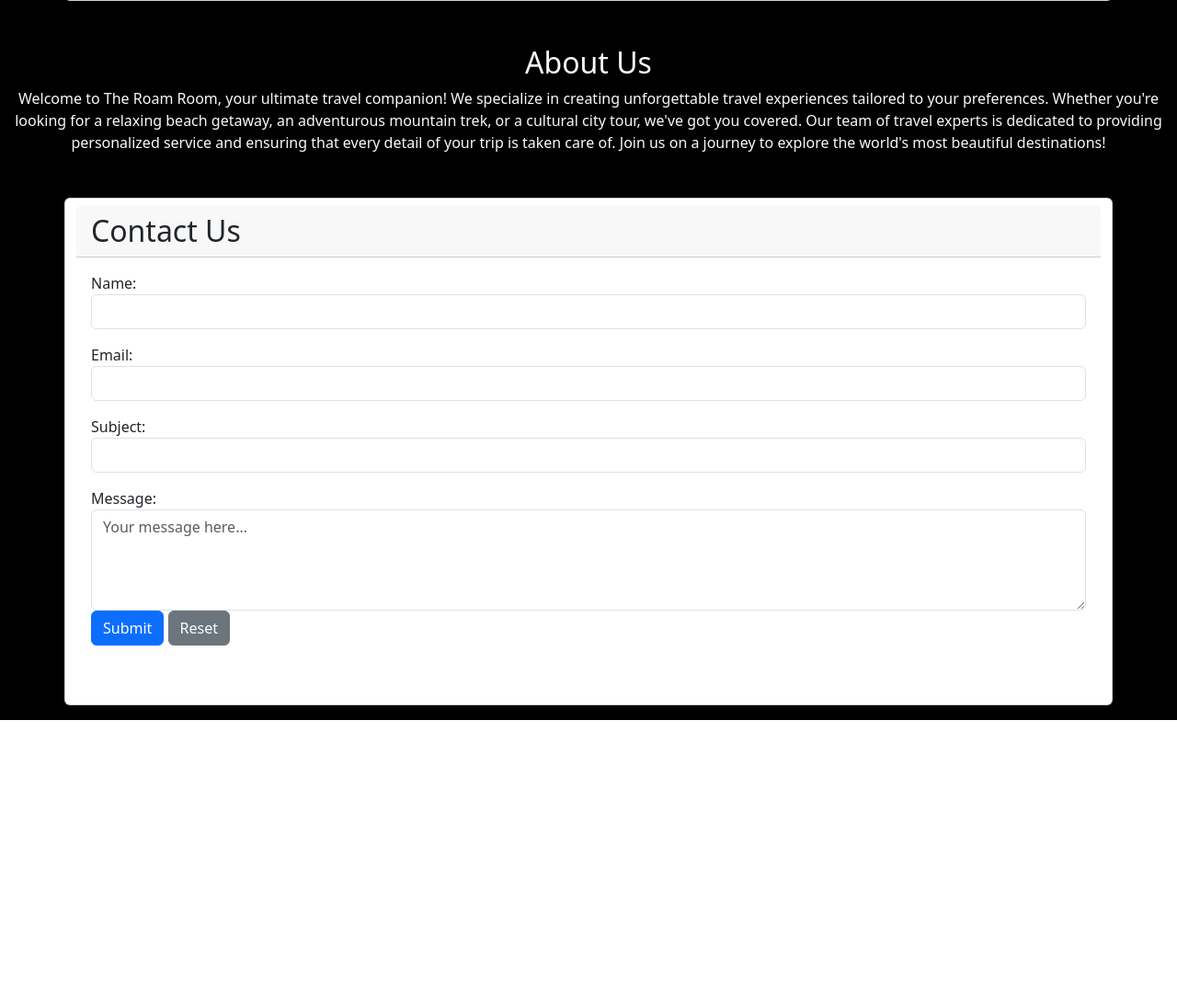
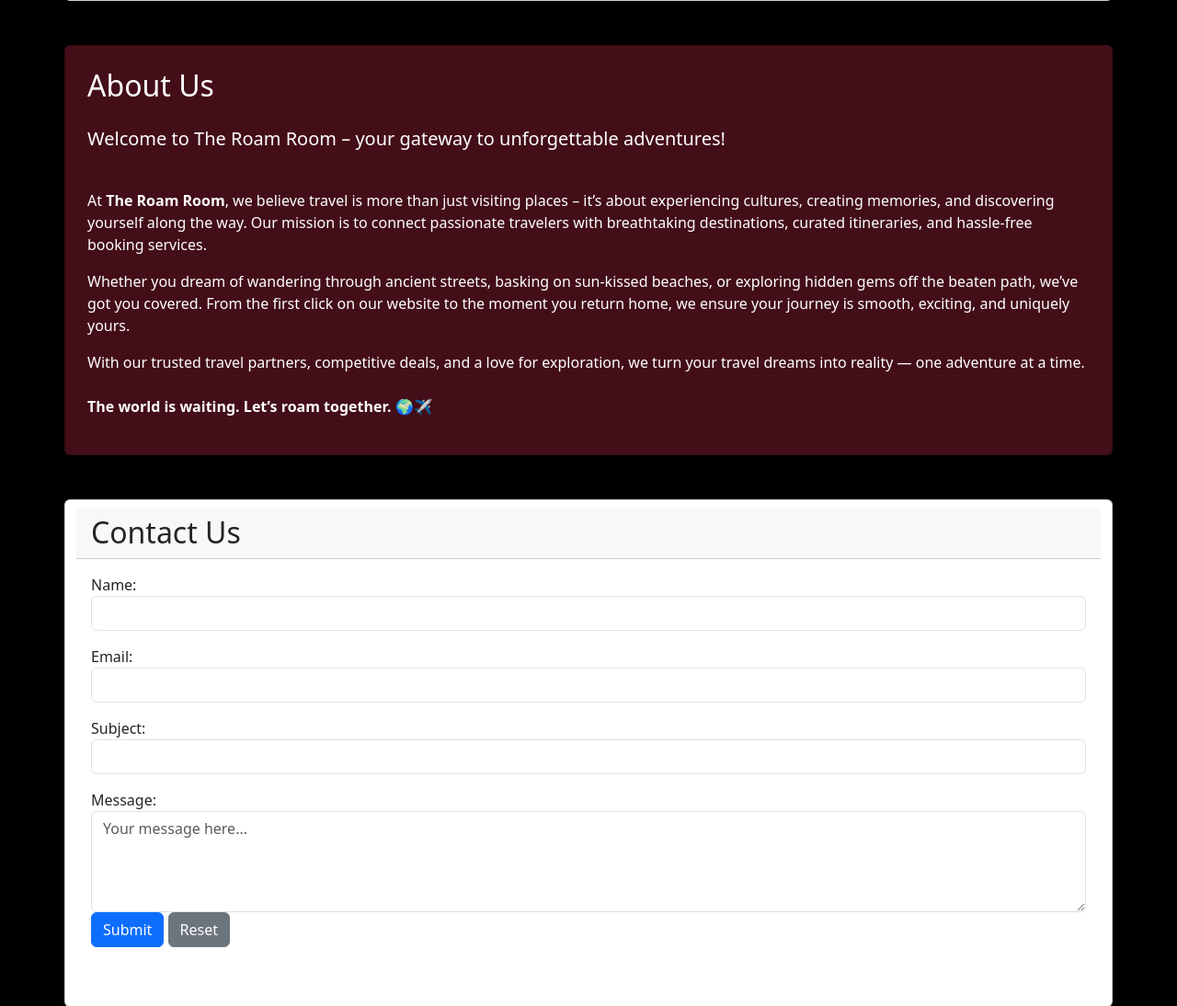
Before and after one commit to AmbreenAmbi04/The-Roam-Room, a PHP site: page / in a window 1280 px wide. Shown: the part 1489-2583 px from the top of the page at 92% size. Before the commit the page ends 2272 px from the top, so only its background shows below. Run offline with PHP 8.4, Linux system fonts and the light colour scheme.

Commit message:
Added About Us Section!

```diff
--- a/index.php
+++ b/index.php
@@ -73,7 +73,7 @@ if ($connection)
           <a class="nav-link" href="#">Reviews</a>
         </li>
         <li class="nav-item">
-          <a class="nav-link" href="#">About Us</a>
+          <a class="nav-link" href="#aboutus">About Us</a>
         </li>
         <li class="nav-item">
           <a class="nav-link" href="#contactus">Contact Us</a>
@@ -217,12 +217,37 @@ if ($connection)
     </div>
     </section>
 
-    <!--About Us Section-->
-    <section id="aboutus">
-      <div>
-        <h2 class="text-center mt-5">About Us</h2>
-        <p class="text-center mb-5">Welcome to The Roam Room, your ultimate travel companion! We specialize in creating unforgettable travel experiences tailored to your preferences. Whether you're looking for a relaxing beach getaway, an adventurous mountain trek, or a cultural city tour, we've got you covered. Our team of travel experts is dedicated to providing personalized service and ensuring that every detail of your trip is taken care of. Join us on a journey to explore the world's most beautiful destinations!</p>
-      </div>
+<!-- About Us Section -->
+<section id="aboutus">
+  <div class="container card mt-5 mb-3 text-white p-4" style="background-color: #430E18">
+    <h2 class="mb-4">About Us</h2>
+    <p class="lead">
+      Welcome to <strong>The Roam Room</strong> – your gateway to unforgettable adventures!
+    </p>
+    <div class="mt-4">
+      <p>
+        At <strong>The Roam Room</strong>, we believe travel is more than just visiting places – it’s about
+        experiencing cultures, creating memories, and discovering yourself along the way. Our mission
+        is to connect passionate travelers with breathtaking destinations, curated itineraries,
+        and hassle-free booking services.
+      </p>
+      <p>
+        Whether you dream of wandering through ancient streets, basking on sun-kissed beaches,
+        or exploring hidden gems off the beaten path, we’ve got you covered. From the first click
+        on our website to the moment you return home, we ensure your journey is smooth, exciting,
+        and uniquely yours.
+      </p>
+      <p>
+        With our trusted travel partners, competitive deals, and a love for exploration,
+        we turn your travel dreams into reality — one adventure at a time.
+      </p>
+      <p class="fw-bold mt-4">
+        The world is waiting. Let’s roam together. 🌍✈️
+      </p>
+    </div>
+  </div>
+</section>
+
 
     <!--Contact Us Form-->
     <section id="contactus">
```
